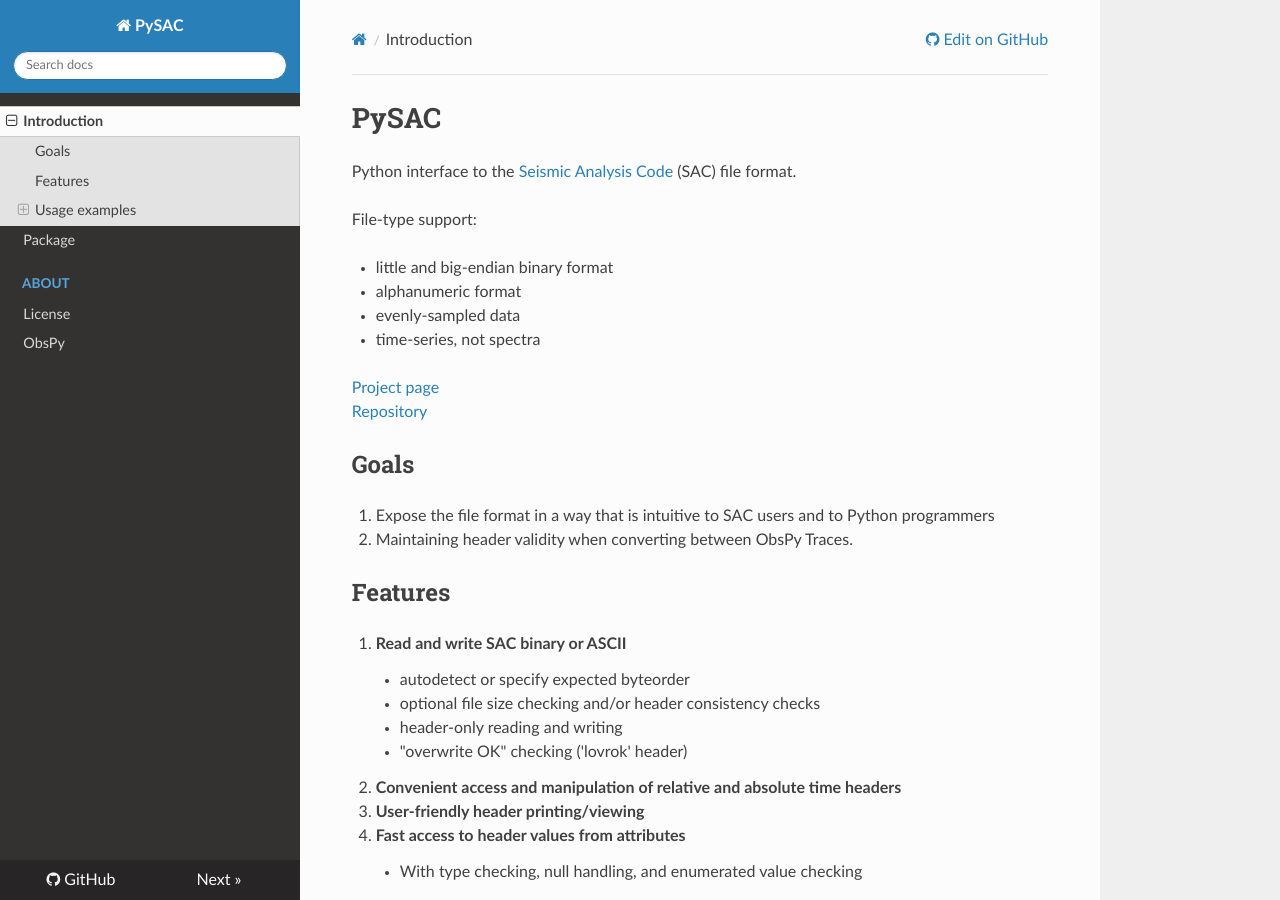
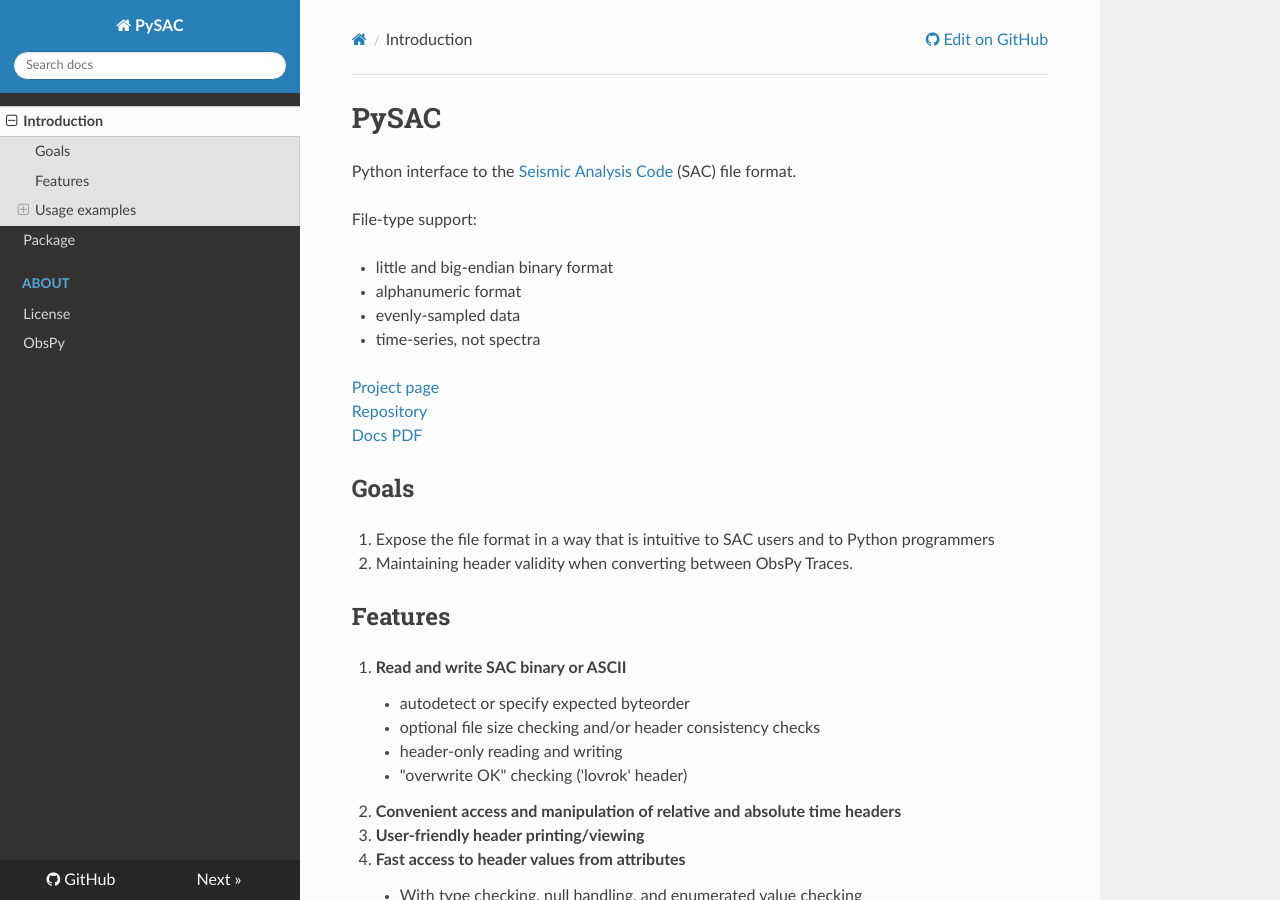
Before and after one commit to LANL-Seismoacoustics/pysac, an MkDocs documentation site: the page built from docs/source/index.md, in a window 1280 px wide and 900 px high. Built offline with MkDocs 1.6.1, drawn with Linux system fonts in a browser that asks for light colours; nearby versions of some CDN libraries; old or Windows-style settings are respelled for this version of MkDocs.

Commit message:
Tweak PDF.

```diff
--- a/docs/source/index.md
+++ b/docs/source/index.md
@@ -12,6 +12,7 @@
 
 [Project page](https://jkmacc-lanl.github.io/pysac)
 [Repository](https://github.com/jkmacc-LANL/pysac)
+[Docs PDF](manual.pdf)
 
 ## Goals
 
--- a/docs/source/metadata.yaml
+++ b/docs/source/metadata.yaml
@@ -2,4 +2,5 @@
 title: 'PySAC: Python Interface to the Seismic Analysis Code (SAC) File Format.'
 author: Jonathan MacCarthy, Los Alamos National Laboratory
 geometry: margin=1in
+numbersections: yes
 ---
```
Also changed, not shown: 1 other file.
